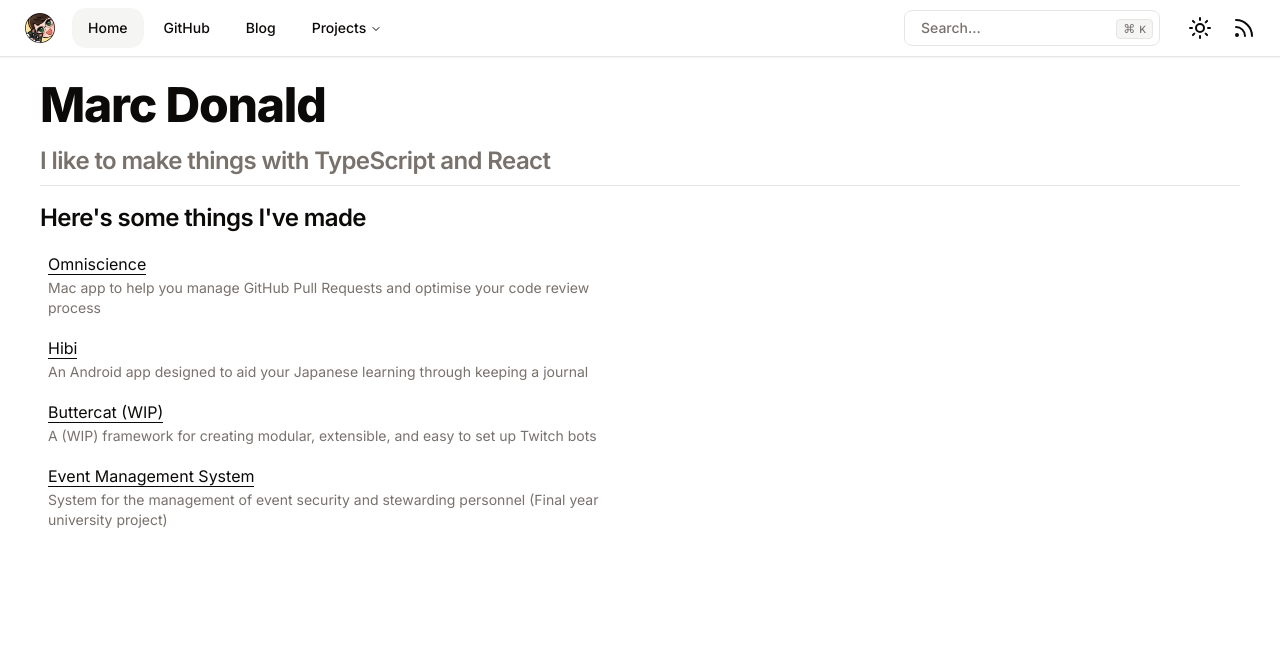
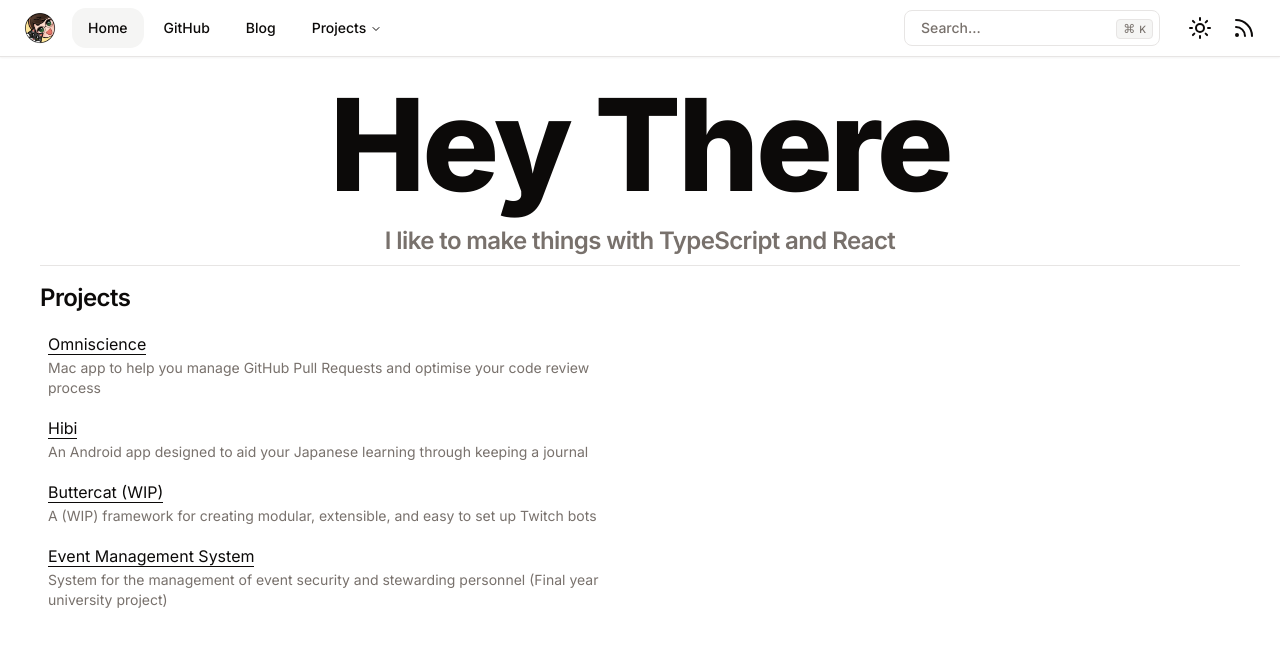
Before and after one commit to MarcDonald/marcdonald.com, a Next.js app: page / in a window 1280 px wide. Shown: the top 646 px of the page. Built offline with nearby package versions, Linux system fonts and the light colour scheme; what contentlayer, tailwindcss-debug-screens would draw is missing.

Commit message:
Try to improve some accessibility

```diff
--- a/app/(routes)/blog/[slug]/page.tsx
+++ b/app/(routes)/blog/[slug]/page.tsx
@@ -10,7 +10,7 @@ import ProjectHeaderShell from '@/app/(routes)/project/[slug]/_components/projec
 import ScrollProgressBar from '@/app/components/scroll-progress-bar';
 import {
 	TypographyH1,
-	TypographyH2,
+	TypographyLarge,
 	TypographyMuted,
 } from '@/app/components/ui/typography';
 
@@ -123,13 +123,17 @@ export default async function BlogPage({ params }: BlogPageProps) {
 			<ScrollProgressBar />
 			{!blog.published && <DraftBanner />}
 			<ProjectHeaderShell>
-				<TypographyH1 className={'scroll-m-20'}>
+				<TypographyH1 className={'scroll-m-20'} id={'main-content'}>
 					<Balancer>{title}</Balancer>
 				</TypographyH1>
 				{description && (
-					<TypographyH2 className={'border-b-0'}>
+					<TypographyLarge
+						className={
+							'scroll-m-20 border-b-0 pb-2 font-display text-2xl font-semibold tracking-tight text-muted-foreground transition-colors first:mt-0'
+						}
+					>
 						<Balancer>{description}</Balancer>
-					</TypographyH2>
+					</TypographyLarge>
 				)}
 			</ProjectHeaderShell>
 			<TypographyMuted>
--- a/app/(routes)/blog/page.tsx
+++ b/app/(routes)/blog/page.tsx
@@ -15,7 +15,7 @@ export default function BlogParentRoute() {
 	return (
 		<>
 			<TypographyH1>Blog</TypographyH1>
-			<TypographyH2>Here's some things I've written</TypographyH2>
+			<TypographyH2>Read some of my rambling</TypographyH2>
 			<BlogList className={'mt-4'} />
 		</>
 	);
--- a/app/(routes)/page.tsx
+++ b/app/(routes)/page.tsx
@@ -12,16 +12,21 @@ import { sortedBlogPosts } from '@/app/config/blog';
 export default function Home() {
 	return (
 		<>
-			<TypographyH1>Marc Donald</TypographyH1>
-			<TypographyH2>
-				I like to make things with TypeScript and React
-			</TypographyH2>
+			<div className={'flex w-full flex-col items-center border-b text-center'}>
+				<TypographyH1
+					className={'text-7xl sm:text-7xl md:text-8xl lg:text-9xl'}
+					id={'main-content'}
+				>
+					Hey There
+				</TypographyH1>
+				<TypographyH2 className={'border-none text-2xl'}>
+					I like to make things with TypeScript and React
+				</TypographyH2>
+			</div>
 			<div className={'md:grid md:grid-cols-2'}>
 				{sortedBlogPosts.length > 0 && (
 					<section>
-						<TypographyH3 className={'mb-2 mt-4'}>
-							Here's some things I've written
-						</TypographyH3>
+						<TypographyH3 className={'mb-2 mt-4'}>Blog Posts</TypographyH3>
 						<BlogList maxItems={5} />
 						{sortedBlogPosts.length > 5 && (
 							<TypographyLink
@@ -35,9 +40,7 @@ export default function Home() {
 					</section>
 				)}
 				<section>
-					<TypographyH3 className={'mb-2 mt-4'}>
-						Here's some things I've made
-					</TypographyH3>
+					<TypographyH3 className={'mb-2 mt-4'}>Projects</TypographyH3>
 					<ProjectList />
 				</section>
 			</div>
--- a/app/(routes)/project/[slug]/page.tsx
+++ b/app/(routes)/project/[slug]/page.tsx
@@ -8,7 +8,7 @@ import Balancer from 'react-wrap-balancer';
 import DownloadSection from '@/app/(routes)/project/[slug]/_components/download-section';
 import {
 	TypographyH1,
-	TypographyH2,
+	TypographyLarge,
 	TypographyLink,
 } from '@/app/components/ui/typography';
 import { siteConfig } from '@/app/config/site';
@@ -102,18 +102,22 @@ export default async function ProjectPage({ params }: ProjectPageProps) {
 	const { title, description, link, downloadGitHubSlug } = proj;
 
 	return (
-		<>
+		<article>
 			<ScrollProgressBar />
 			<ProjectHeaderShell>
 				<TypographyLink href={link ?? '#'}>
-					<TypographyH1 className={'scroll-m-20'}>
+					<TypographyH1 className={'scroll-m-20'} id={'main-content'}>
 						<Balancer>{title}</Balancer>
 					</TypographyH1>
 				</TypographyLink>
 				{description && (
-					<TypographyH2 className="border-b-0">
+					<TypographyLarge
+						className={
+							'scroll-m-20 border-b-0 pb-2 font-display text-2xl font-semibold tracking-tight text-muted-foreground transition-colors first:mt-0'
+						}
+					>
 						<Balancer>{description}</Balancer>
-					</TypographyH2>
+					</TypographyLarge>
 				)}
 				{downloadGitHubSlug && (
 					<DownloadSection githubSlug={downloadGitHubSlug} />
@@ -121,6 +125,6 @@ export default async function ProjectPage({ params }: ProjectPageProps) {
 			</ProjectHeaderShell>
 			<Separator className="my-4 md:my-6" />
 			<Mdx code={proj.body.code} />
-		</>
+		</article>
 	);
 }
--- a/app/components/ui/typography.tsx
+++ b/app/components/ui/typography.tsx
@@ -4,6 +4,7 @@ import Link from 'next/link';
 
 type TypographyProps = React.PropsWithChildren & {
 	className?: string;
+	id?: string;
 };
 
 export function TypographyH1({ className, ...props }: TypographyProps) {
--- a/app/layout.tsx
+++ b/app/layout.tsx
@@ -10,6 +10,8 @@ import { siteConfig } from '@/app/config/site';
 import { fontDisplay, fontMono, fontSans } from '@/app/lib/fonts';
 import { SiteHeader } from '@/app/components/site-header';
 import { Analytics } from '@vercel/analytics/react';
+import Link from 'next/link';
+import { Button } from '@/app/components/ui/button';
 
 export const metadata: Metadata = {
 	title: {
@@ -61,6 +63,11 @@ export default function RootLayout({
 			>
 				<ThemeProvider attribute="class" defaultTheme="system" enableSystem>
 					<div className="relative flex min-h-screen flex-col">
+						<Button asChild>
+							<Link href={'#main-content'} className={'skip-to-content-link'}>
+								Skip to Content
+							</Link>
+						</Button>
 						<SiteHeader />
 						<main className={'container my-6 lg:px-10'}>{children}</main>
 					</div>
--- a/app/styles/global.css
+++ b/app/styles/global.css
@@ -57,3 +57,32 @@
 		@apply bg-background text-foreground;
 	}
 }
+.skip-to-content-link {
+	position: absolute;
+	top: 1rem;
+	left: 25%;
+	right: 25%;
+	z-index: 100;
+
+	@media (prefers-reduced-motion: no-preference) {
+		transition: 50ms ease-in-out transform;
+		transform: translateY(calc(-100% - 1rem));
+	}
+
+	@media (prefers-reduced-motion: reduce) {
+		transition: 150ms ease-in-out opacity;
+		opacity: 0;
+	}
+}
+
+.skip-to-content-link:focus-within {
+	@media (prefers-reduced-motion: no-preference) {
+		transition: 150ms ease-in-out transform;
+		transform: translateY(0%);
+	}
+
+	@media (prefers-reduced-motion: reduce) {
+		transition: 250ms ease-in-out opacity;
+		opacity: 100;
+	}
+}
```
